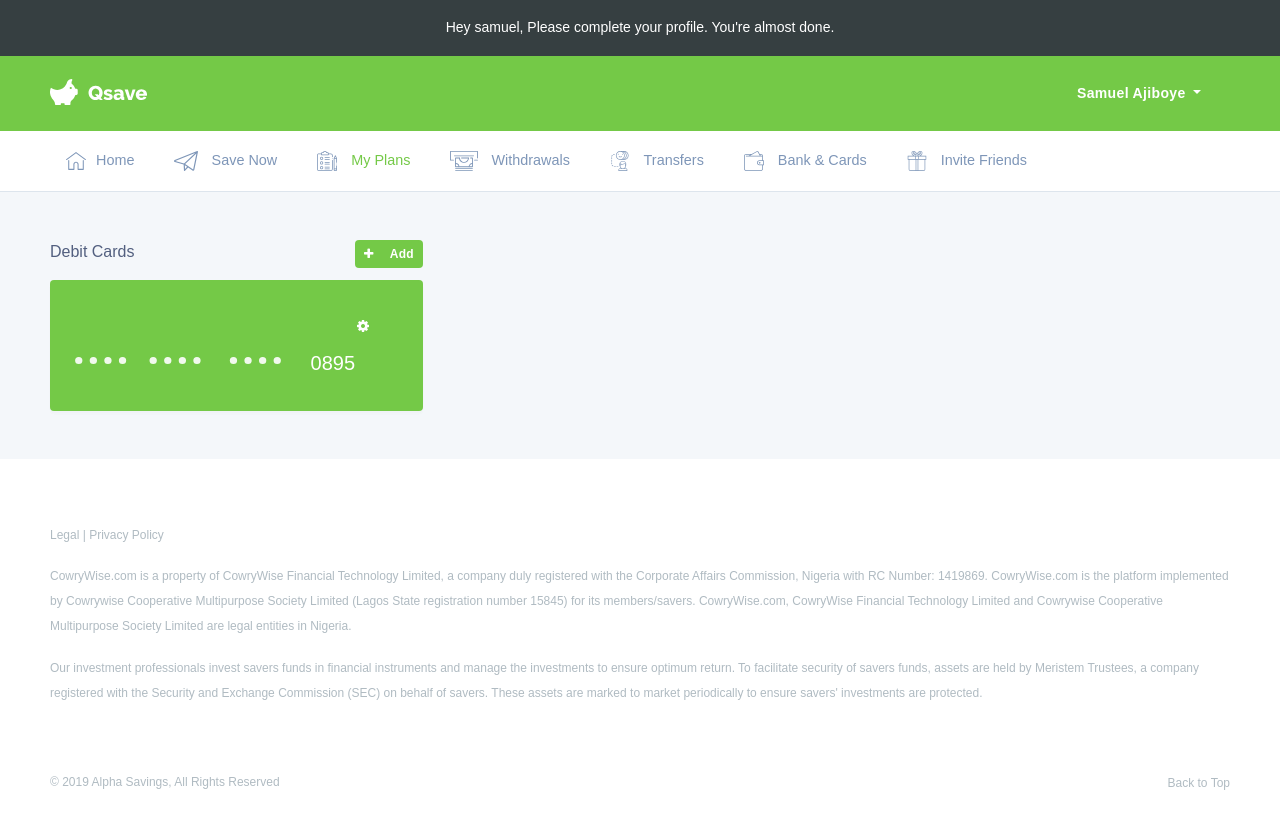
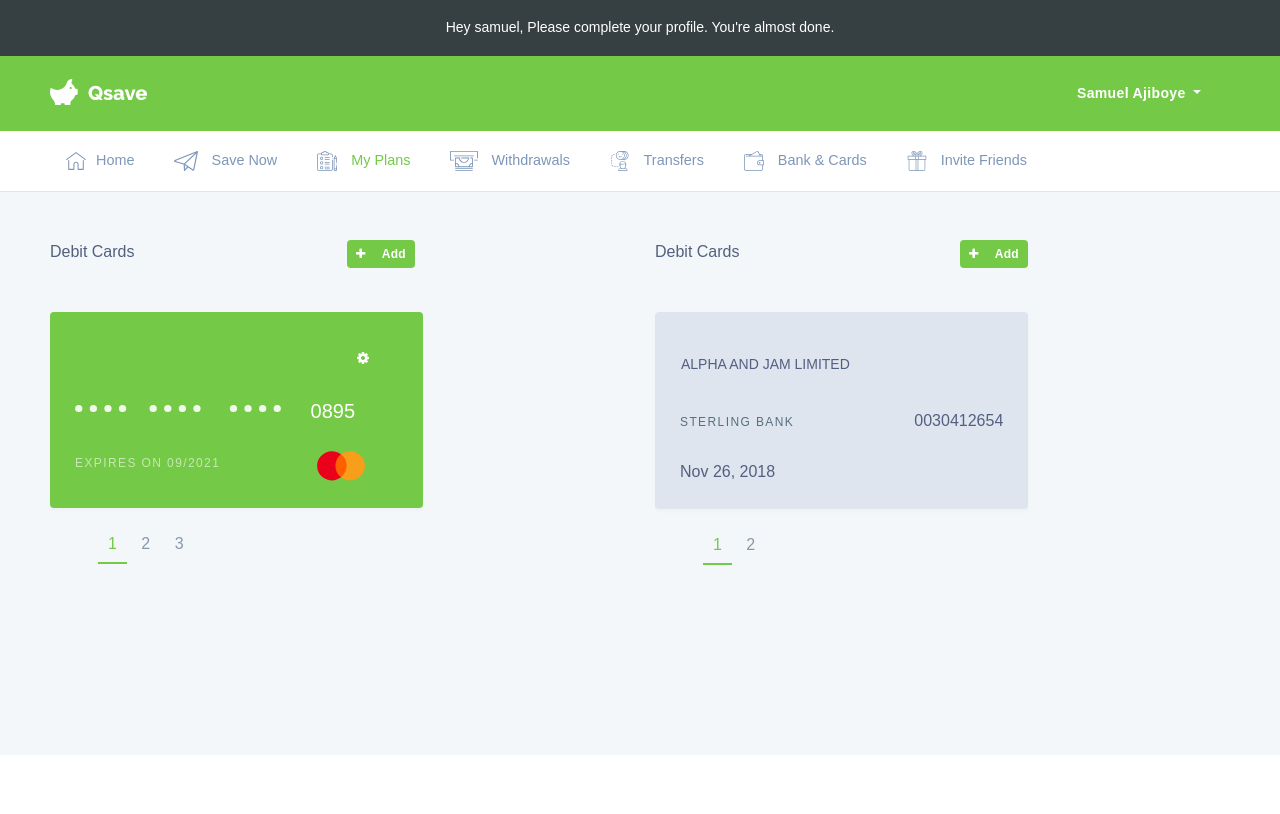
Before and after one commit to alpha-and-jam-nigeria/QSave-Designs, a plain HTML site: page card.html in a window 1280 px wide. Shown: the top 814 px of the page. Drawn offline with Linux system fonts and the light colour scheme; a web font is replaced by a local one.

Commit message:
Complete Bank Card Section

```diff
--- a/assets/css/custom-dashboard.css
+++ b/assets/css/custom-dashboard.css
@@ -284,7 +284,7 @@
 
 .custom-tab a.active {
     font-weight: bold;
-    color: #0061f9;
+    color: #74c947;
     border-bottom: 3px solid;
 }
 
@@ -349,3 +349,33 @@
 .bank-primm {
     background: #74c947;
 }
+
+.card-type {
+    width: 50px;
+    float: right;
+    margin-right: 32px;
+}
+
+.card-expires {
+    text-transform: uppercase;
+    padding-top: 10px;
+    color: #ffffff94;
+    font-size: 12px;
+    letter-spacing: 1.4px;
+}
+.card-links{
+    margin-bottom: 150px;
+}
+.card-links a {
+    padding: 10px 10px;
+}
+.card-links a.active {
+    color: #74c947;
+    border-bottom: 2px solid #74c947;
+}
+.bank-custom{
+    background: #dfe5ef;
+}
+.mv-card-date{
+    margin-top: 27px;
+}
--- a/card.html
+++ b/card.html
@@ -123,18 +123,42 @@
         <section class="section py-4 bg-body">
             <div class="container-fluid">
 
+
                 <div class="row my-4">
                     <div class="col-md-4">
-                        <div class="mb-3">
+                        <div class="mb-5">
                             <span>Debit Cards</span>
-                                <a class="btn btn-sm btn-primm text-white pull-right"><span class="fa fa-plus mr-3"></span>Add</a>
+                            <button class="btn btn-sm btn-primm text-white pull-right" type="button" class="btn btn-primary" data-toggle="modal" data-target="#addCard"><span
+                                    class="fa fa-plus mr-3"></span>Add</button>
+
+                                    <!-- Add Card Modal -->
+                                    <!-- Modal -->
+<div class="modal fade" id="addCard" tabindex="-1" role="dialog" aria-labelledby="addCardLabel" aria-hidden="true">
+        <div class="modal-dialog modal-dialog-centered" role="document">
+          <div class="modal-content">
+
+            <div class="modal-body">
+                    We will verify your new card with ₦100, which will be saved into your plan
+            </div>
+            <div class="modal-footer justify-content-center">
+                    <button type="button" class="btn btn-primm text-white">OKAY</button>
+              <button type="button" class="btn btn-secondary" data-dismiss="modal">Close</button>
+
+            </div>
+          </div>
+        </div>
+      </div>
+
                         </div>
 
                         <div class="">
                             <div class="bank-card bank-primm">
                                 <div class="text-right">
                                     <div class="dropdown">
-                                                <button class="btn dropdown-toggle setting-toggle text-capitalize text-white bg-transparent" type="button" id="dropdownMenuButton" data-toggle="dropdown" aria-haspopup="true" aria-expanded="false">
+                                        <button
+                                            class="btn dropdown-toggle setting-toggle text-capitalize text-white bg-transparent"
+                                            type="button" id="dropdownMenuButton" data-toggle="dropdown"
+                                            aria-haspopup="true" aria-expanded="false">
                                             <span class="fa fa-cog"></span>
                                         </button>
                                         <div class="dropdown-menu" aria-labelledby="dropdownMenuButton">
@@ -142,18 +166,71 @@
                                         </div>
                                     </div>
                                 </div>
-                                    <div class="row">
+                                <div class="row mt-3">
                                     <div class="col-8">
-                                                <img class="img-fluid" src="assets/img/savings/mask-card.svg"/>
+                                        <img class="img-fluid" src="assets/img/savings/mask-card.svg" />
                                     </div>
                                     <div class="col-4">
                                         <h5 class="text-white">0895</h5>
                                     </div>
                                 </div>
+                                <div class="row mt-3">
+                                    <div class="col-6">
+                                        <span class="card-expires">Expires on 09/2021</span>
+                                    </div>
+                                    <div class="col-6">
+                                        <img class="img-fluid card-type" src="assets/img/savings/mastercard.svg" />
                                     </div>
                                 </div>
                             </div>
                         </div>
+
+                        <div class="card-links ml-5 mt-4">
+                            <a href="#" class="active">1</a>
+                            <a href="#" class="text-muted">2</a>
+                            <a href="#" class="text-muted">3</a>
+                        </div>
+
+                    </div>
+
+                    <div class="col-md-2"></div>
+
+                    <div class="col-md-4">
+                        <div class="mb-5">
+                            <span>Debit Cards</span>
+                            <button class="btn btn-sm btn-primm text-white pull-right" type="button" class="btn btn-primary" data-toggle="modal" data-target="#addCard"><span
+                                class="fa fa-plus mr-3"></span>Add</button>
+                        </div>
+
+                        <div class="">
+                            <div class="bank-card bank-custom">
+                                <div class="row mt-3">
+                                    <p class="pl-3">ALPHA AND JAM LIMITED</p>
+                                </div>
+                                <div class="row my-3">
+                                    <div class="col-6">
+                                        <span class="card-subb">Sterling Bank</span>
+                                    </div>
+                                    <div class="col-6 text-right">
+                                        <span>0030412654</span>
+                                    </div>
+                                </div>
+                                <div class="mr-3 mv-card-date">
+                                    <span>Nov 26, 2018</span>
+                                </div>
+                            </div>
+                        </div>
+
+                        <div class="card-links ml-5 mt-4">
+                            <a href="#" class="active">1</a>
+                            <a href="#" class="text-muted">2</a>
+                        </div>
+
+                    </div>
+                </div>
+
+
+
             </div>
             </div>
         </section>
```
Also changed, not shown: assets/img/savings/mastercard.svg (added). Lines whose indentation alone changed are shown as unchanged.
